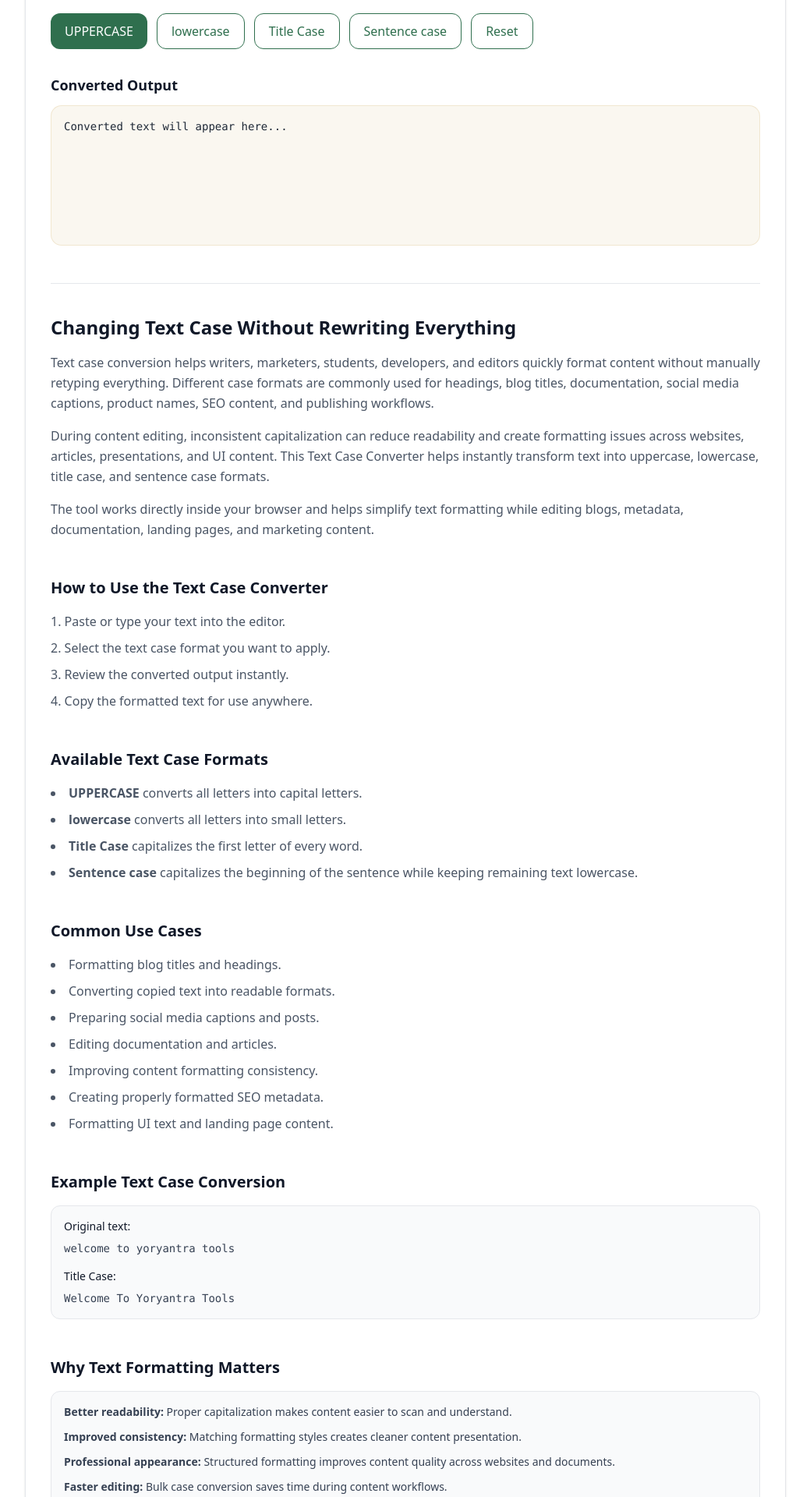
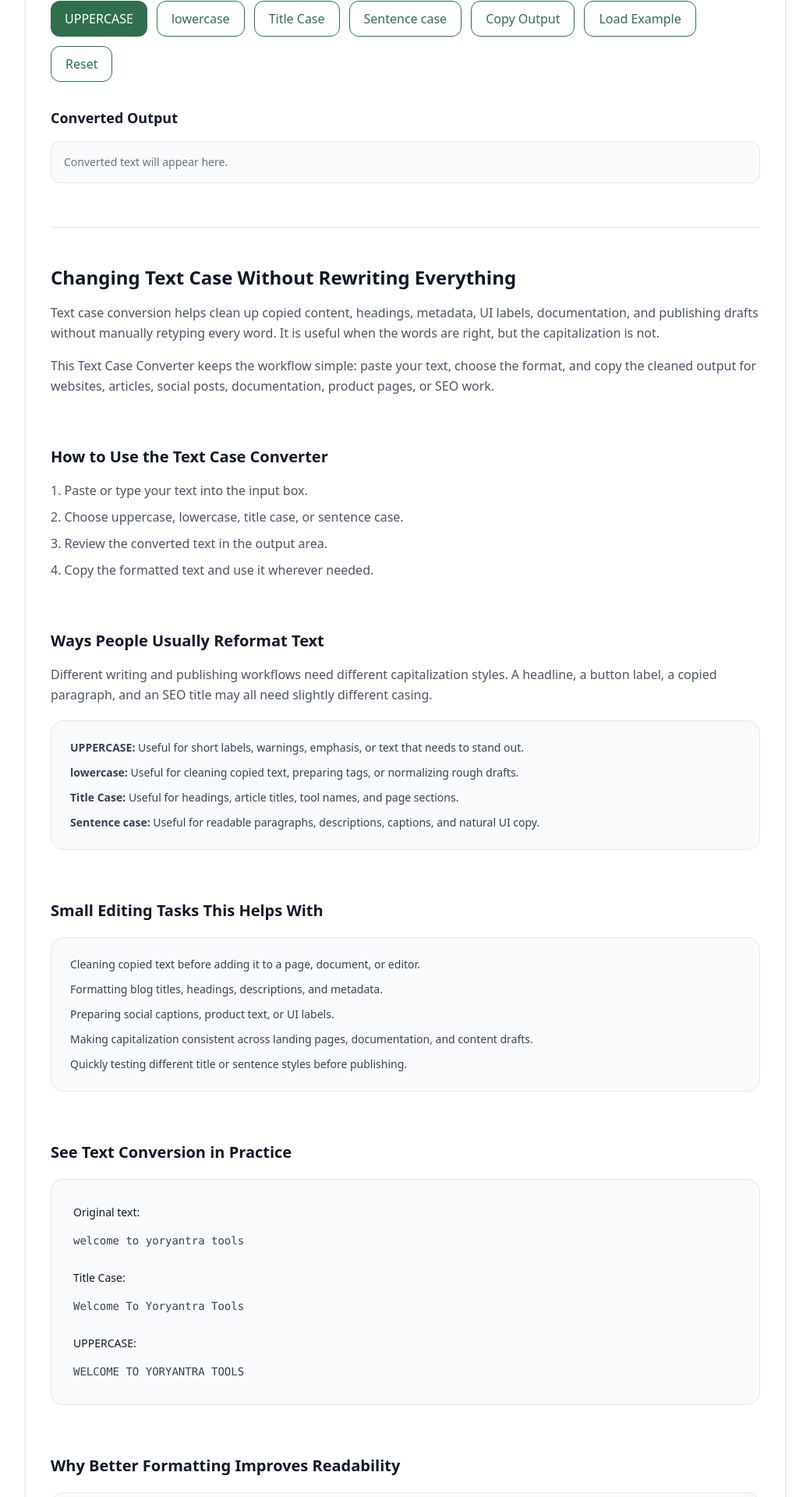
Before and after one commit to vaarunsonawwane-ops/yoryantra-new, a Next.js app: page /tools/text-case-converter in a window 1280 px wide. Shown: the part 700-2620 px from the top of the page at 78% size, without its empty margins (120-1159 px from the left). Built offline with nearby package versions, Linux system fonts and the light colour scheme.

Commit message:
text case converter UI update

```diff
--- a/app/tools/text-case-converter/ToolClient.tsx
+++ b/app/tools/text-case-converter/ToolClient.tsx
@@ -3,6 +3,11 @@
 import { useState } from "react";
 import Link from "next/link";
 import ToolShell from "@/app/components/ToolShell";
+import {
+  ToolContent,
+  ToolExampleCard,
+  ToolInsightBox,
+} from "@/app/components/ToolContent";
 
 export default function ToolClient() {
   const [input, setInput] = useState("");
@@ -28,11 +33,28 @@ export default function ToolClient() {
   };
 
   const toSentenceCase = () => {
+    const trimmed = input.trim();
+
+    if (!trimmed) {
+      setOutput("");
+      return;
+    }
+
     const result =
-      input.charAt(0).toUpperCase() +
-      input.slice(1).toLowerCase();
+      trimmed.charAt(0).toUpperCase() +
+      trimmed.slice(1).toLowerCase();
 
     setOutput(result);
+  };
+
+  const copyOutput = async () => {
+    if (!output) return;
+    await navigator.clipboard.writeText(output);
+  };
+
+  const loadExample = () => {
+    setInput("welcome to yoryantra tools");
+    setOutput("");
   };
 
   const resetAll = () => {
@@ -47,12 +69,12 @@ export default function ToolClient() {
     >
       {/* INPUT */}
       <div>
-        <label className="block mb-2 text-sm font-medium text-gray-700">
+        <label className="mb-2 block text-sm font-medium text-gray-700">
           Text Input
         </label>
 
         <textarea
-          className="w-full h-64 rounded-xl border border-gray-300 p-4 text-sm outline-none focus:ring-2 focus:ring-[var(--green)] focus:border-transparent transition"
+          className="w-full min-h-[240px] rounded-xl border border-gray-300 p-4 text-sm outline-none transition focus:border-transparent focus:ring-2 focus:ring-[var(--green)]"
           placeholder="Paste text here..."
           value={input}
           onChange={(e) => setInput(e.target.value)}
@@ -90,6 +112,21 @@ export default function ToolClient() {
         </button>
 
         <button
+          onClick={copyOutput}
+          disabled={!output}
+          className="yoryantra-btn-outline"
+        >
+          Copy Output
+        </button>
+
+        <button
+          onClick={loadExample}
+          className="yoryantra-btn-outline"
+        >
+          Load Example
+        </button>
+
+        <button
           onClick={resetAll}
           className="yoryantra-btn-outline"
         >
@@ -99,55 +136,41 @@ export default function ToolClient() {
 
       {/* OUTPUT */}
       <div className="mt-8">
-        <div className="flex items-center justify-between mb-3">
         <h3 className="text-lg font-semibold text-gray-900">
           Converted Output
         </h3>
 
-          {output && (
-            <button
-              onClick={() =>
-                navigator.clipboard.writeText(output)
-              }
-              className="yoryantra-btn-outline text-sm"
-            >
-              Copy
-            </button>
+        <div className="mt-4 rounded-xl border border-gray-200 bg-gray-50 p-4">
+          {output ? (
+            <pre className="whitespace-pre-wrap break-words text-sm leading-relaxed text-gray-800">
+              {output}
+            </pre>
+          ) : (
+            <p className="text-sm text-gray-500">
+              Converted text will appear here.
+            </p>
           )}
         </div>
-
-        <pre className="yoryantra-output overflow-auto text-sm min-h-[180px] whitespace-pre-wrap break-words">
-          {output || "Converted text will appear here..."}
-        </pre>
       </div>
 
       {/* SEO CONTENT */}
-      <section className="mt-12 border-t border-gray-200 pt-10 space-y-12">
+      <ToolContent>
         <div>
           <h2 className="text-2xl font-semibold text-gray-900">
             Changing Text Case Without Rewriting Everything
           </h2>
 
           <p className="mt-4 text-gray-600 leading-relaxed">
-            Text case conversion helps writers, marketers, students,
-            developers, and editors quickly format content without manually
-            retyping everything. Different case formats are commonly used for
-            headings, blog titles, documentation, social media captions,
-            product names, SEO content, and publishing workflows.
+            Text case conversion helps clean up copied content, headings,
+            metadata, UI labels, documentation, and publishing drafts without
+            manually retyping every word. It is useful when the words are right,
+            but the capitalization is not.
           </p>
 
           <p className="mt-4 text-gray-600 leading-relaxed">
-            During content editing, inconsistent capitalization can reduce
-            readability and create formatting issues across websites, articles,
-            presentations, and UI content. This Text Case Converter helps
-            instantly transform text into uppercase, lowercase, title case, and
-            sentence case formats.
-          </p>
-
-          <p className="mt-4 text-gray-600 leading-relaxed">
-            The tool works directly inside your browser and helps simplify text
-            formatting while editing blogs, metadata, documentation, landing
-            pages, and marketing content.
+            This Text Case Converter keeps the workflow simple: paste your text,
+            choose the format, and copy the cleaned output for websites,
+            articles, social posts, documentation, product pages, or SEO work.
           </p>
         </div>
 
@@ -157,78 +180,93 @@ export default function ToolClient() {
           </h2>
 
           <ol className="mt-4 list-decimal list-inside space-y-2 text-gray-600 leading-relaxed">
-            <li>Paste or type your text into the editor.</li>
-
-            <li>
-              Select the text case format you want to apply.
-            </li>
-
-            <li>
-              Review the converted output instantly.
-            </li>
-
-            <li>
-              Copy the formatted text for use anywhere.
-            </li>
+            <li>Paste or type your text into the input box.</li>
+            <li>Choose uppercase, lowercase, title case, or sentence case.</li>
+            <li>Review the converted text in the output area.</li>
+            <li>Copy the formatted text and use it wherever needed.</li>
           </ol>
         </div>
 
         <div>
           <h2 className="text-xl font-semibold text-gray-900">
-            Available Text Case Formats
+            Ways People Usually Reformat Text
           </h2>
 
-          <ul className="mt-4 list-disc list-inside space-y-2 text-gray-600 leading-relaxed">
+          <p className="mt-4 text-gray-600 leading-relaxed">
+            Different writing and publishing workflows need different
+            capitalization styles. A headline, a button label, a copied
+            paragraph, and an SEO title may all need slightly different casing.
+          </p>
+
+          <ToolInsightBox>
+            <ul className="space-y-3">
               <li>
-              <strong>UPPERCASE</strong> converts all letters into capital
-              letters.
+                <strong>UPPERCASE:</strong>{" "}
+                Useful for short labels, warnings, emphasis, or text that needs
+                to stand out.
               </li>
 
               <li>
-              <strong>lowercase</strong> converts all letters into small
-              letters.
+                <strong>lowercase:</strong>{" "}
+                Useful for cleaning copied text, preparing tags, or normalizing
+                rough drafts.
               </li>
 
               <li>
-              <strong>Title Case</strong> capitalizes the first letter of every
-              word.
+                <strong>Title Case:</strong>{" "}
+                Useful for headings, article titles, tool names, and page
+                sections.
               </li>
 
               <li>
-              <strong>Sentence case</strong> capitalizes the beginning of the
-              sentence while keeping remaining text lowercase.
+                <strong>Sentence case:</strong>{" "}
+                Useful for readable paragraphs, descriptions, captions, and
+                natural UI copy.
               </li>
             </ul>
+          </ToolInsightBox>
         </div>
 
         <div>
           <h2 className="text-xl font-semibold text-gray-900">
-            Common Use Cases
+            Small Editing Tasks This Helps With
           </h2>
 
-          <ul className="mt-4 list-disc list-inside space-y-2 text-gray-600 leading-relaxed">
-            <li>Formatting blog titles and headings.</li>
+          <ToolInsightBox>
+            <ul className="space-y-3">
+              <li>
+                Cleaning copied text before adding it to a page, document, or
+                editor.
+              </li>
 
-            <li>Converting copied text into readable formats.</li>
+              <li>
+                Formatting blog titles, headings, descriptions, and metadata.
+              </li>
 
-            <li>Preparing social media captions and posts.</li>
+              <li>
+                Preparing social captions, product text, or UI labels.
+              </li>
 
-            <li>Editing documentation and articles.</li>
+              <li>
+                Making capitalization consistent across landing pages,
+                documentation, and content drafts.
+              </li>
 
-            <li>Improving content formatting consistency.</li>
-
-            <li>Creating properly formatted SEO metadata.</li>
-
-            <li>Formatting UI text and landing page content.</li>
+              <li>
+                Quickly testing different title or sentence styles before
+                publishing.
+              </li>
             </ul>
+          </ToolInsightBox>
         </div>
 
         <div>
           <h2 className="text-xl font-semibold text-gray-900">
-            Example Text Case Conversion
+            See Text Conversion in Practice
           </h2>
 
-          <div className="mt-4 rounded-xl border border-gray-200 bg-gray-50 p-4 text-sm text-gray-700">
+          <ToolExampleCard>
+            <div className="text-sm leading-7 text-gray-700">
               <p className="font-medium text-gray-900">
                 Original text:
               </p>
@@ -237,44 +275,57 @@ export default function ToolClient() {
 welcome to yoryantra tools
               </pre>
 
-            <p className="mt-4 font-medium text-gray-900">
+              <p className="mt-5 font-medium text-gray-900">
                 Title Case:
               </p>
 
               <pre className="mt-2 whitespace-pre-wrap break-words">
 Welcome To Yoryantra Tools
               </pre>
+
+              <p className="mt-5 font-medium text-gray-900">
+                UPPERCASE:
+              </p>
+
+              <pre className="mt-2 whitespace-pre-wrap break-words">
+WELCOME TO YORYANTRA TOOLS
+              </pre>
             </div>
+          </ToolExampleCard>
         </div>
 
         <div>
           <h2 className="text-xl font-semibold text-gray-900">
-            Why Text Formatting Matters
+            Why Better Formatting Improves Readability
           </h2>
 
-          <div className="mt-4 rounded-xl border border-gray-200 bg-gray-50 p-4 text-sm text-gray-700">
+          <ToolInsightBox>
             <ul className="space-y-3">
               <li>
-                <strong>Better readability:</strong> Proper capitalization makes
-                content easier to scan and understand.
+                <strong>Cleaner scanning:</strong>{" "}
+                Consistent capitalization helps readers move through headings,
+                descriptions, and labels faster.
               </li>
 
               <li>
-                <strong>Improved consistency:</strong> Matching formatting
-                styles creates cleaner content presentation.
+                <strong>Less editing friction:</strong>{" "}
+                Bulk conversion saves time when a long block of copied text has
+                the wrong case.
               </li>
 
               <li>
-                <strong>Professional appearance:</strong> Structured formatting
-                improves content quality across websites and documents.
+                <strong>More consistent publishing:</strong>{" "}
+                Matching case styles make websites, articles, documentation,
+                and marketing pages feel more polished.
               </li>
 
               <li>
-                <strong>Faster editing:</strong> Bulk case conversion saves time
-                during content workflows.
+                <strong>Fewer manual mistakes:</strong>{" "}
+                Automated conversion reduces small capitalization errors during
+                content cleanup.
               </li>
             </ul>
-          </div>
+          </ToolInsightBox>
         </div>
 
         <div>
@@ -289,51 +340,54 @@ Welcome To Yoryantra Tools
               </h3>
 
               <p className="mt-2 text-gray-600 leading-relaxed">
-                A text case converter changes text formatting between
-                uppercase, lowercase, title case, and sentence case styles.
+                A text case converter changes capitalization styles, such as
+                uppercase, lowercase, title case, and sentence case, without
+                rewriting the text manually.
               </p>
             </div>
 
             <div>
               <h3 className="font-semibold text-gray-900">
-                What is title case?
+                What is title case used for?
               </h3>
 
               <p className="mt-2 text-gray-600 leading-relaxed">
-                Title case capitalizes the first letter of each word and is
-                commonly used for headings and titles.
+                Title case is commonly used for headings, article titles, page
+                names, tool names, and short editorial labels.
               </p>
             </div>
 
             <div>
               <h3 className="font-semibold text-gray-900">
-                What is sentence case?
+                What is sentence case best for?
               </h3>
 
               <p className="mt-2 text-gray-600 leading-relaxed">
-                Sentence case capitalizes only the beginning of a sentence while
-                keeping the remaining text lowercase.
+                Sentence case is often better for descriptions, captions, UI
+                messages, and natural-sounding text because it feels less
+                heavy than title case.
               </p>
             </div>
 
             <div>
               <h3 className="font-semibold text-gray-900">
-                Is this Text Case Converter useful for content writing?
+                Can I use this for SEO titles and meta descriptions?
               </h3>
 
               <p className="mt-2 text-gray-600 leading-relaxed">
-                Yes. Writers, marketers, bloggers, and SEO professionals often
-                use text case conversion while editing content and metadata.
+                Yes. It is useful when preparing headings, page titles, meta
+                descriptions, and content drafts that need consistent
+                capitalization.
               </p>
             </div>
 
             <div>
               <h3 className="font-semibold text-gray-900">
-                Is text conversion processed on the server?
+                Does this upload my text?
               </h3>
 
               <p className="mt-2 text-gray-600 leading-relaxed">
-                No. Text formatting happens directly inside your browser.
+                No. Text conversion happens directly inside your browser.
               </p>
             </div>
           </div>
@@ -344,12 +398,12 @@ Welcome To Yoryantra Tools
             Related Tools
           </h2>
 
-          <p className="mt-3 text-gray-600 leading-relaxed">
+          <p className="mt-4 text-gray-600 leading-relaxed">
             Text formatting often connects with slug generation, content
-            editing, SEO optimization, word counting, and publishing workflows.
+            editing, SEO metadata, word counting, and publishing workflows.
           </p>
 
-          <div className="mt-4 flex flex-wrap gap-3">
+          <div className="mt-5 flex flex-wrap gap-3">
             <Link
               href="/tools/slug-generator"
               className="yoryantra-btn-outline"
@@ -372,7 +426,7 @@ Welcome To Yoryantra Tools
             </Link>
 
             <Link
-              href="/tools/url-encoder"
+              href="/tools/url-encoder-decoder"
               className="yoryantra-btn-outline"
             >
               URL Encoder Decoder
@@ -386,7 +440,7 @@ Welcome To Yoryantra Tools
             </Link>
           </div>
         </div>
-      </section>
+      </ToolContent>
     </ToolShell>
   );
 }
```
Lines whose indentation alone changed are shown as unchanged.
